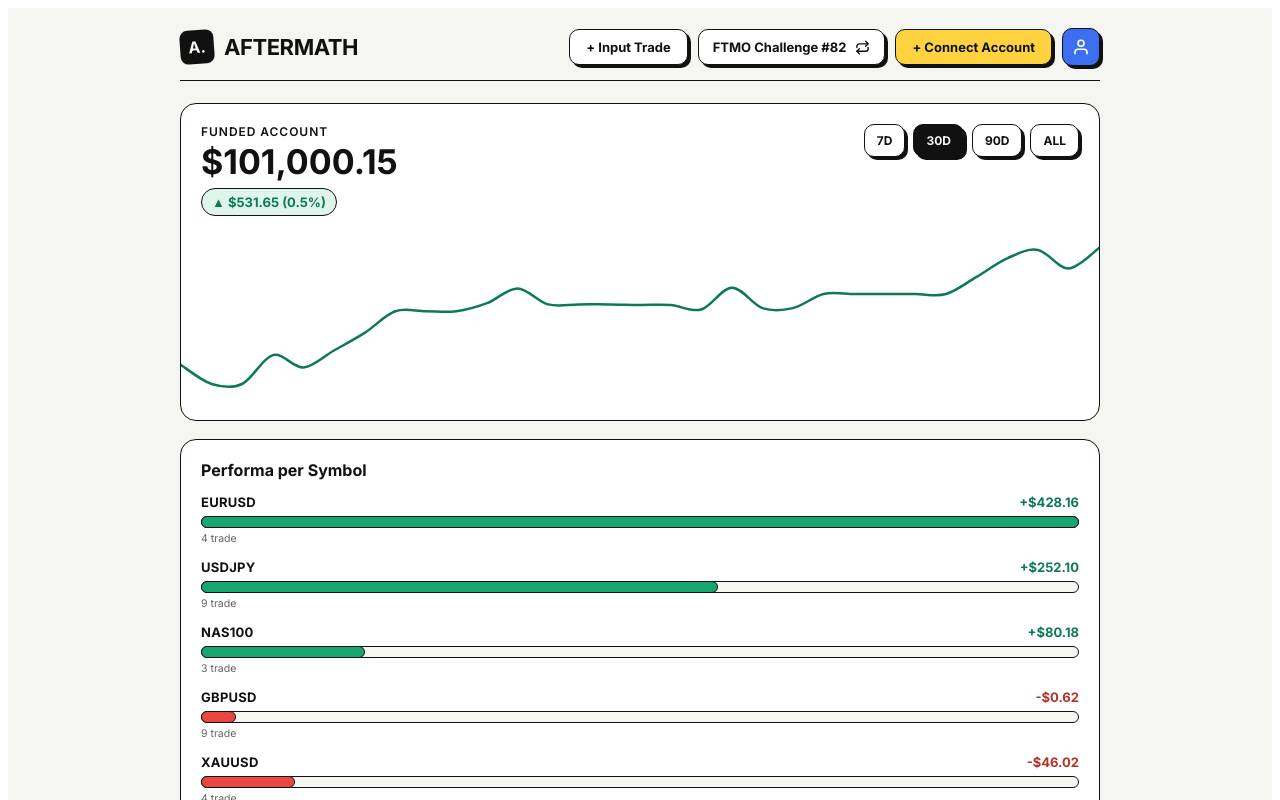
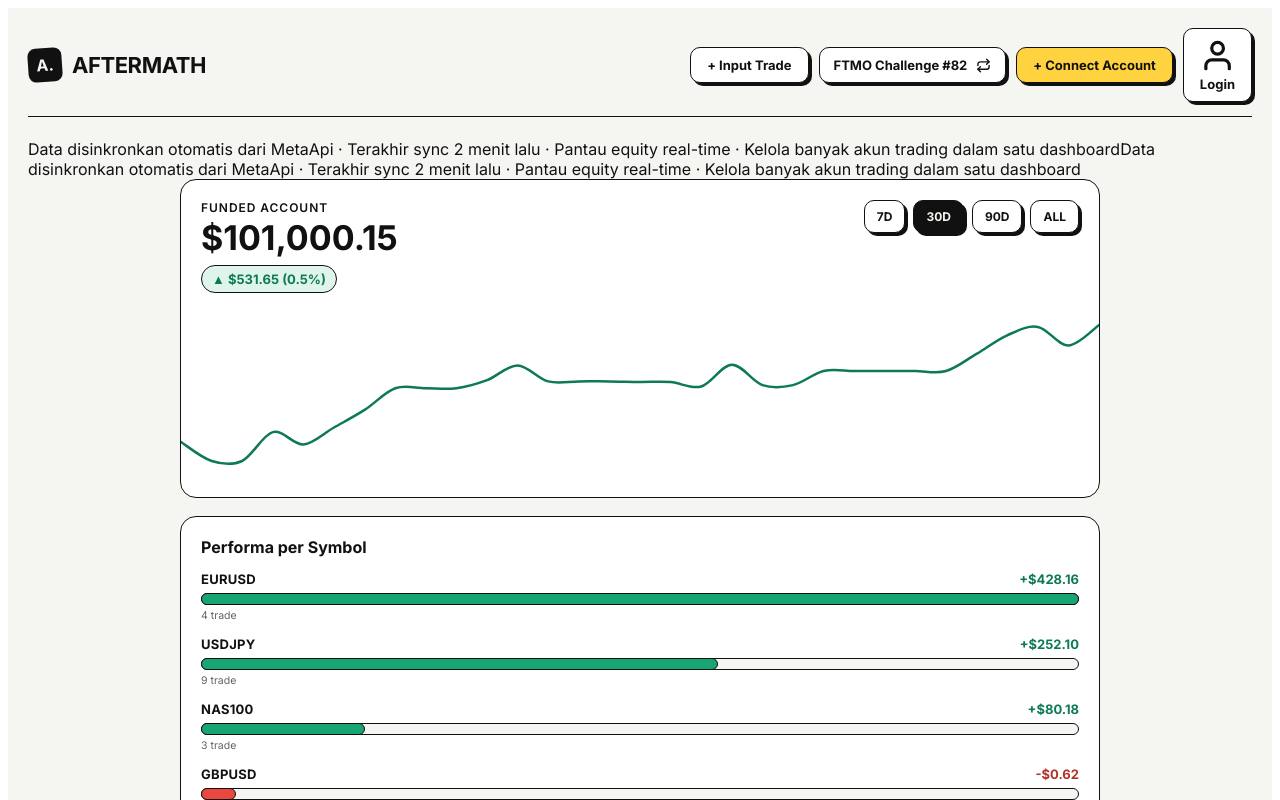
Before and after one commit to mrinsmnrs-ship-it/Aftermath-Journey, a React (Vite) app: page / in a window 1280 px wide. Shown: the top 800 px of the page. Built offline with nearby package versions, Linux system fonts and the light colour scheme.

Commit message:
Update AftermathDashboard.jsx

```diff
--- a/src/components/Dashboard/AftermathDashboard.jsx
+++ b/src/components/Dashboard/AftermathDashboard.jsx
@@ -121,9 +121,10 @@ export default function AftermathDashboard() {
     setAddTradeModalOpen(false);
   }
 
+  const tickerText = 'Data disinkronkan otomatis dari MetaApi \u00b7 Terakhir sync 2 menit lalu \u00b7 Pantau equity real-time \u00b7 Kelola banyak akun trading dalam satu dashboard';
+
   return (
     <div className="aftermath-dashboard">
-      <div className="wrap">
       <header>
         <div className="brand">
           <div className="mark">A.</div>
@@ -141,11 +142,12 @@ export default function AftermathDashboard() {
             </svg>
           </button>
           <button className="btn btn-accent" onClick={() => setConnectModalOpen(true)}>+ Connect Account</button>
-            <button className="btn btn-square btn-square-blue" type="button" onClick={() => setLoginModalOpen(true)} aria-label="Sign in">
+          <button className="btn btn-login" type="button" onClick={() => setLoginModalOpen(true)}>
             <svg viewBox="0 0 24 24" fill="none" stroke="currentColor" strokeWidth="2.2" strokeLinecap="round" strokeLinejoin="round">
               <path d="M20 21v-2a4 4 0 00-4-4H8a4 4 0 00-4 4v2"></path>
               <circle cx="12" cy="7" r="4"></circle>
             </svg>
+            <span>Login</span>
           </button>
         </div>
 
@@ -182,6 +184,14 @@ export default function AftermathDashboard() {
         </div>
       </header>
 
+      <div className="ticker" aria-hidden="true">
+        <div className="ticker-track">
+          <span>{tickerText}</span>
+          <span>{tickerText}</span>
+        </div>
+      </div>
+
+      <div className="wrap">
         <div className="card equity-card">
           <div className="equity-top">
             <div>
```
Lines whose indentation alone changed are shown as unchanged.
